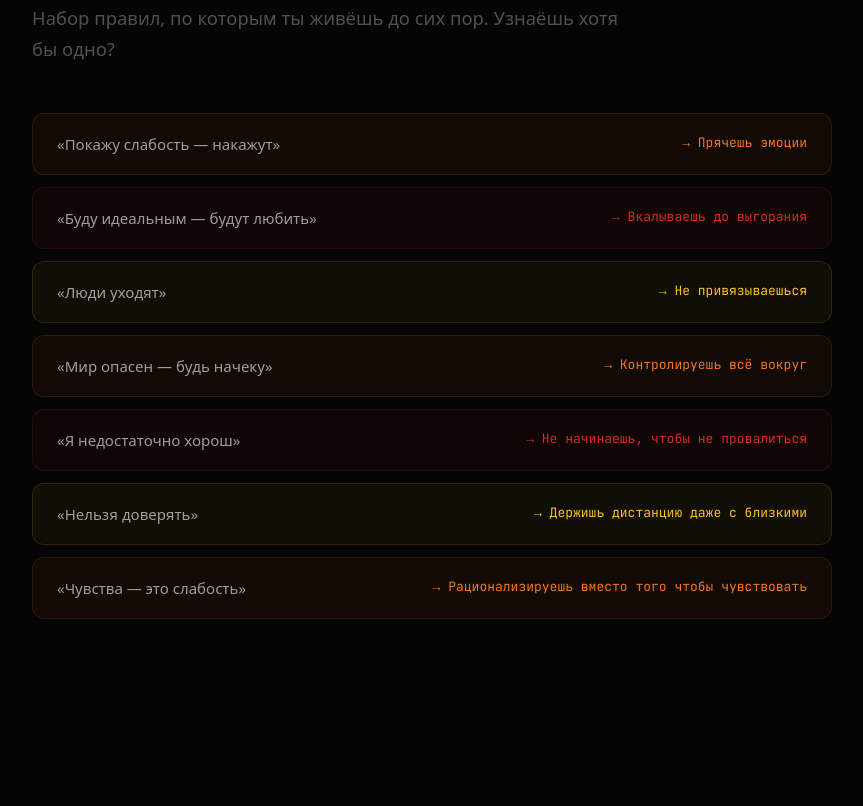
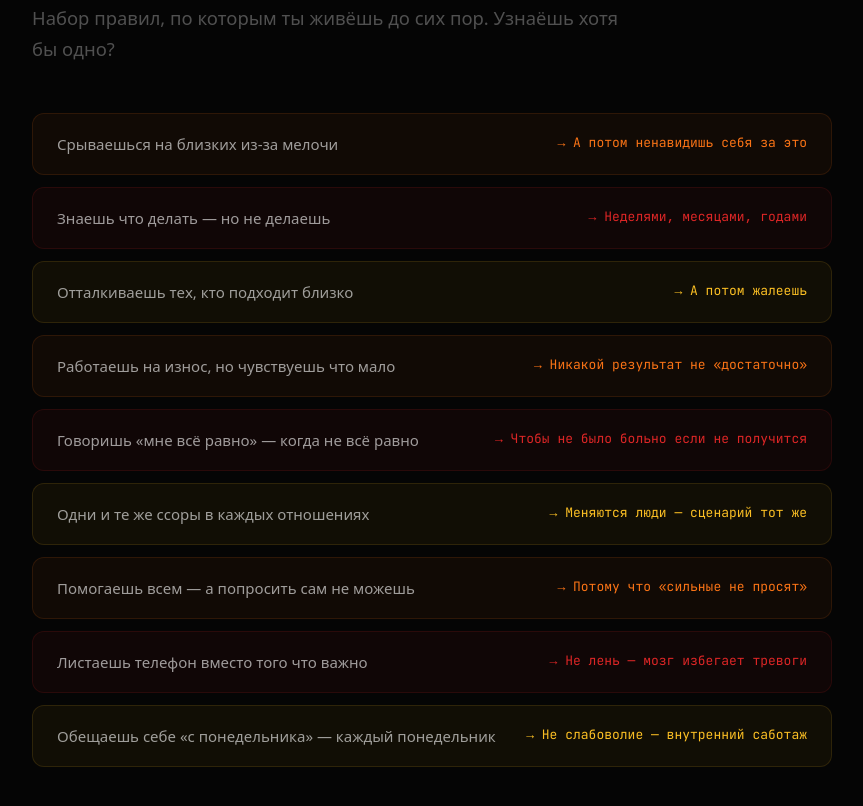
Before and after one commit to saytimmi/psyche-scan, a Next.js app: page / in a window 1280 px wide. Shown: the part 1206-2012 px from the top of the page, without its empty margins (208-1071 px from the left). Built offline with nearby package versions, Linux system fonts and the light colour scheme; a web font is replaced by a local one.

Commit message:
docs: mark free test pages as lead magnet, separate from main landing

```diff
--- a/src/app/free/page.tsx
+++ b/src/app/free/page.tsx
@@ -1,3 +1,9 @@
+/**
+ * FREE LEAD MAGNET — Landing page
+ * Route: /free
+ * Standalone page, NOT part of main landing (src/app/page.tsx)
+ * Links to: /free/test → /free/result
+ */
 "use client"
 import { motion } from "framer-motion"
 import Link from "next/link"
--- a/src/app/free/result/page.tsx
+++ b/src/app/free/result/page.tsx
@@ -1,3 +1,9 @@
+/**
+ * FREE LEAD MAGNET — Result page (9 sequential screens)
+ * Route: /free/result
+ * Calls /api/generate-free-profile for AI-powered results
+ * Upsell links to /scan (full paid scan)
+ */
 "use client";
 
 import { useState, useEffect, useCallback } from "react";
--- a/src/app/page.tsx
+++ b/src/app/page.tsx
@@ -12,53 +12,67 @@ import { CinematicMarquee } from "@/components/CinematicMarquee";
 
 const patterns = [
   {
-    belief: "«Покажу слабость — накажут»",
-    result: "Прячешь эмоции",
+    belief: "Срываешься на близких из-за мелочи",
+    result: "А потом ненавидишь себя за это",
     bg: "rgba(249,115,22,0.05)",
     border: "rgba(249,115,22,0.12)",
     color: "var(--ember)",
   },
   {
-    belief: "«Буду идеальным — будут любить»",
-    result: "Вкалываешь до выгорания",
+    belief: "Знаешь что делать — но не делаешь",
+    result: "Неделями, месяцами, годами",
     bg: "rgba(220,38,38,0.05)",
     border: "rgba(220,38,38,0.12)",
     color: "var(--ember-deep)",
   },
   {
-    belief: "«Люди уходят»",
-    result: "Не привязываешься",
+    belief: "Отталкиваешь тех, кто подходит близко",
+    result: "А потом жалеешь",
     bg: "rgba(251,191,36,0.05)",
     border: "rgba(251,191,36,0.12)",
     color: "var(--ember-warm)",
   },
   {
-    belief: "«Мир опасен — будь начеку»",
-    result: "Контролируешь всё вокруг",
+    belief: "Работаешь на износ, но чувствуешь что мало",
+    result: "Никакой результат не «достаточно»",
     bg: "rgba(249,115,22,0.05)",
     border: "rgba(249,115,22,0.12)",
     color: "var(--ember)",
   },
   {
-    belief: "«Я недостаточно хорош»",
-    result: "Не начинаешь, чтобы не провалиться",
+    belief: "Говоришь «мне всё равно» — когда не всё равно",
+    result: "Чтобы не было больно если не получится",
     bg: "rgba(220,38,38,0.05)",
     border: "rgba(220,38,38,0.12)",
     color: "var(--ember-deep)",
   },
   {
-    belief: "«Нельзя доверять»",
-    result: "Держишь дистанцию даже с близкими",
+    belief: "Одни и те же ссоры в каждых отношениях",
+    result: "Меняются люди — сценарий тот же",
     bg: "rgba(251,191,36,0.05)",
     border: "rgba(251,191,36,0.12)",
     color: "var(--ember-warm)",
   },
   {
-    belief: "«Чувства — это слабость»",
-    result: "Рационализируешь вместо того чтобы чувствовать",
+    belief: "Помогаешь всем — а попросить сам не можешь",
+    result: "Потому что «сильные не просят»",
     bg: "rgba(249,115,22,0.05)",
     border: "rgba(249,115,22,0.12)",
     color: "var(--ember)",
+  },
+  {
+    belief: "Листаешь телефон вместо того что важно",
+    result: "Не лень — мозг избегает тревоги",
+    bg: "rgba(220,38,38,0.05)",
+    border: "rgba(220,38,38,0.12)",
+    color: "var(--ember-deep)",
+  },
+  {
+    belief: "Обещаешь себе «с понедельника» — каждый понедельник",
+    result: "Не слабоволие — внутренний саботаж",
+    bg: "rgba(251,191,36,0.05)",
+    border: "rgba(251,191,36,0.12)",
+    color: "var(--ember-warm)",
   },
 ];
 
--- a/src/components/AbsorptionScene.tsx
+++ b/src/components/AbsorptionScene.tsx
@@ -16,63 +16,43 @@ interface PhraseStyle {
   border: string;
 }
 
-const phrases: { text: string; style: PhraseStyle; direction: number }[] = [
-  {
-    text: "«я должен быть сильным»",
+const phraseTexts = [
+  "«я должен справляться сам»",
+  "«меня такого не полюбят»",
+  "«покажу слабость — отвернутся»",
+  "«я хуже других»",
+  "«нельзя доверять»",
+  "«мир опасен»",
+  "«если расслаблюсь — всё рухнет»",
+  "«я не заслуживаю»",
+  "«чувства — слабость»",
+  "«лучше не привязываться»",
+  "«я должен быть идеальным»",
+  "«моё мнение не важно»",
+];
+
+const colors = [
+  { color: "#f97316", bg: "rgba(249,115,22,0.06)", border: "rgba(249,115,22,0.15)" },
+  { color: "#dc2626", bg: "rgba(220,38,38,0.06)", border: "rgba(220,38,38,0.15)" },
+  { color: "#fbbf24", bg: "rgba(251,191,36,0.06)", border: "rgba(251,191,36,0.15)" },
+];
+
+// Distribute phrases around the silhouette — alternating left/right
+const phrases: { text: string; style: PhraseStyle; direction: number }[] = phraseTexts.map((text, i) => {
+  const isRight = i % 2 === 0;
+  const verticalSpread = -30 + i * 38; // spread from top to bottom
+  const horizontalOffset = 160 + Math.random() * 60;
+  const c = colors[i % 3];
+  return {
+    text,
     style: {
-      top: -10,
-      right: -200,
-      color: "#f97316",
-      bg: "rgba(249,115,22,0.06)",
-      border: "rgba(249,115,22,0.15)",
+      top: verticalSpread,
+      ...(isRight ? { right: -horizontalOffset } : { left: -horizontalOffset }),
+      ...c,
     },
-    direction: 1,
-  },
-  {
-    text: "«меня не любят таким»",
-    style: {
-      top: 70,
-      left: -210,
-      color: "#dc2626",
-      bg: "rgba(220,38,38,0.06)",
-      border: "rgba(220,38,38,0.15)",
-    },
-    direction: -1,
-  },
-  {
-    text: "«мир опасен»",
-    style: {
-      top: 155,
-      right: -160,
-      color: "#fbbf24",
-      bg: "rgba(251,191,36,0.06)",
-      border: "rgba(251,191,36,0.15)",
-    },
-    direction: 1,
-  },
-  {
-    text: "«я недостаточно хорош»",
-    style: {
-      top: 240,
-      left: -210,
-      color: "#f97316",
-      bg: "rgba(249,115,22,0.06)",
-      border: "rgba(249,115,22,0.15)",
-    },
-    direction: -1,
-  },
-  {
-    text: "«нельзя доверять»",
-    style: {
-      top: 320,
-      right: -190,
-      color: "#dc2626",
-      bg: "rgba(220,38,38,0.06)",
-      border: "rgba(220,38,38,0.15)",
-    },
-    direction: 1,
-  },
-];
+    direction: isRight ? 1 : -1,
+  };
+});
 
 const layers = [
   {
@@ -133,47 +113,53 @@ export function AbsorptionScene() {
       tl.to(egoRef.current, { opacity: 1, duration: 0.1 }, 0);
     }
 
-    // 2. Each phrase flies in and STAYS (no fade out)
+    // 2. Each phrase flies in and STAYS
+    const phraseCount = phraseRefs.current.length;
+    const phraseStart = 0.08;
+    const phraseGap = 0.04; // tighter gaps = more rapid fire
     phraseRefs.current.forEach((el, i) => {
-      if (!el) return;
-      const startPos = 0.1 + i * 0.08;
-      const fromX = phrases[i].direction * 250;
+      if (!el || !phrases[i]) return;
+      const startPos = phraseStart + i * phraseGap;
+      const fromX = phrases[i].direction * 300;
 
-      // Animate IN — stays at opacity 1
       tl.fromTo(
         el,
-        { opacity: 0, x: fromX },
-        { opacity: 1, x: 0, duration: 0.08, ease: "power2.out" },
+        { opacity: 0, x: fromX, scale: 0.8 },
+        { opacity: 1, x: 0, scale: 1, duration: 0.05, ease: "power3.out" },
         startPos
       );
 
-      // Flash core border on each phrase arrival
+      // Flash core on every 3rd phrase
+      if (i % 3 === 0) {
         tl.to(
           coreRef.current,
           {
-          borderColor: "rgba(249,115,22,0.35)",
+            borderColor: "rgba(249,115,22,0.4)",
             boxShadow: "0 0 50px rgba(249,115,22,0.15)",
-          duration: 0.02,
+            duration: 0.015,
           },
-        startPos + 0.06
+          startPos + 0.03
         );
         tl.to(
           coreRef.current,
           {
             borderColor: "rgba(255,255,255,0.08)",
             boxShadow: "0 0 40px rgba(249,115,22,0.08)",
-          duration: 0.03,
+            duration: 0.025,
           },
-        startPos + 0.08
+          startPos + 0.045
         );
+      }
     });
+
+    const layersStart = phraseStart + phraseCount * phraseGap + 0.05;
 
     // 3. Layer fears appear
     if (fearsRef.current) {
       tl.to(
         fearsRef.current,
-        { opacity: 1, scale: 1, duration: 0.1, ease: "power2.out" },
-        0.55
+        { opacity: 1, scale: 1, duration: 0.08, ease: "power2.out" },
+        layersStart
       );
     }
 
@@ -181,8 +167,8 @@ export function AbsorptionScene() {
     if (defensesRef.current) {
       tl.to(
         defensesRef.current,
-        { opacity: 1, scale: 1, duration: 0.1, ease: "power2.out" },
-        0.63
+        { opacity: 1, scale: 1, duration: 0.08, ease: "power2.out" },
+        layersStart + 0.08
       );
     }
 
@@ -190,29 +176,29 @@ export function AbsorptionScene() {
     if (masksRef.current) {
       tl.to(
         masksRef.current,
-        { opacity: 1, scale: 1, duration: 0.1, ease: "power2.out" },
-        0.71
+        { opacity: 1, scale: 1, duration: 0.08, ease: "power2.out" },
+        layersStart + 0.16
       );
     }
 
-    // 6. Core intensify glow + EGO pulses
+    // 6. Core intensify glow
     tl.to(
       coreRef.current,
       {
         boxShadow:
           "0 0 60px rgba(249,115,22,0.2), 0 0 120px rgba(220,38,38,0.1)",
         borderColor: "rgba(249,115,22,0.2)",
-        duration: 0.15,
+        duration: 0.1,
       },
-      0.78
+      layersStart + 0.22
     );
 
     // 7. Bottom text
     tl.fromTo(
       textRef.current,
       { opacity: 0, y: 20 },
-      { opacity: 1, y: 0, duration: 0.12 },
-      0.88
+      { opacity: 1, y: 0, duration: 0.1 },
+      layersStart + 0.3
     );
 
     return () => {
@@ -222,9 +208,9 @@ export function AbsorptionScene() {
   }, []);
 
   return (
-    <div ref={containerRef} style={{ height: "300vh" }}>
+    <div ref={containerRef} style={{ height: "400vh" }}>
       <div className="sticky top-0 h-screen flex items-center justify-center overflow-hidden">
-        <div className="relative" style={{ width: 280, height: 420 }}>
+        <div className="relative" style={{ width: 300, height: 460 }}>
           {/* Silhouette core */}
           <div
             ref={coreRef}
```
Also changed, not shown: src/app/free/test/page.tsx (+5 -0 lines). Lines whose indentation alone changed are shown as unchanged.
